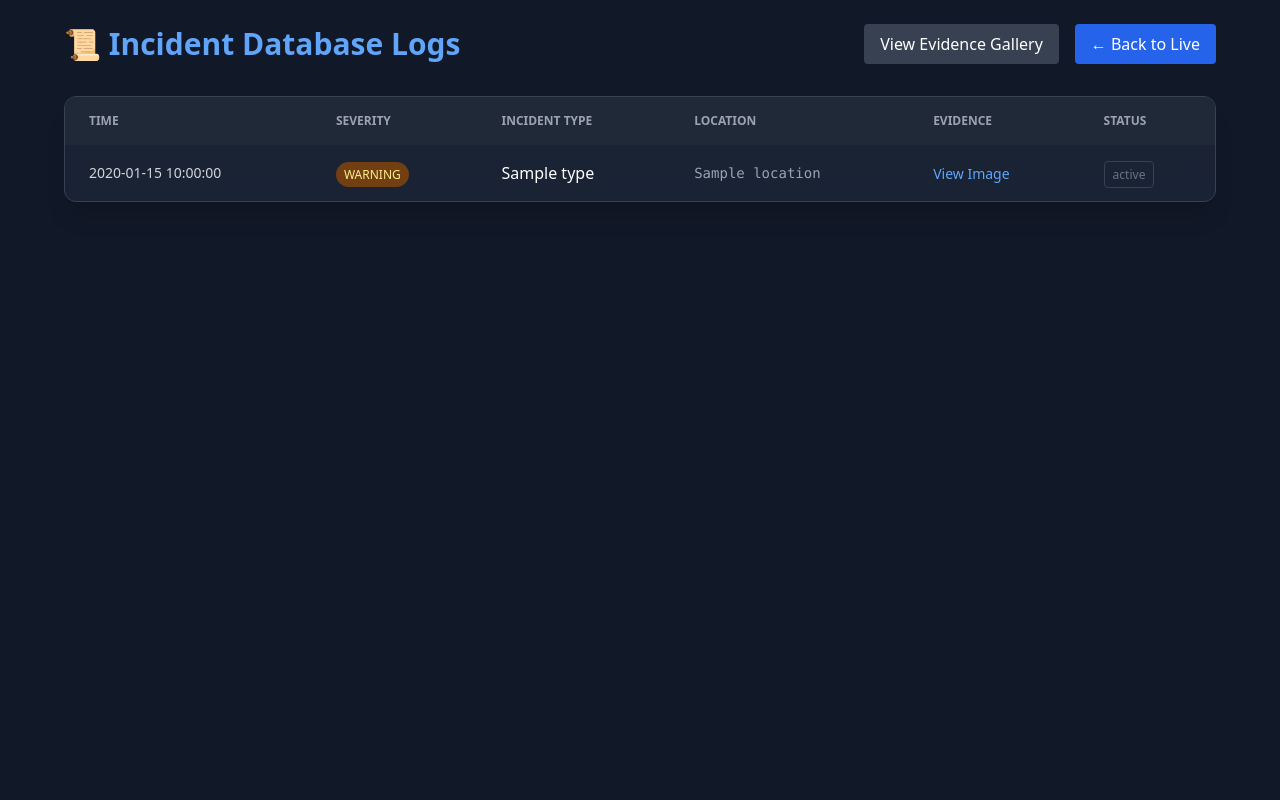
After one commit to sedhuraman7/smart-surveillance-v2, a Flask app: page /logs in a window 1280 px wide. The commit adds this page. Run offline with Flask 3, Linux system fonts and the light colour scheme; a database or web service that is not in the repository returns one stand-in record (values such as "Sample title"); some libraries are stand-ins or nearby versions.

Commit message:
Enhance: Add DB Logs Visualization Page (/logs)

```diff
--- a/server_hub.py
+++ b/server_hub.py
@@ -100,6 +100,12 @@ def gallery():
 
     return render_template('gallery.html', files=files)
 
+@app.route('/logs')
+def view_logs():
+    # Fetch recent logs from MongoDB
+    incidents = db.get_recent_incidents(limit=50)
+    return render_template('logs.html', incidents=incidents)
+
 @app.route('/upload_frame', methods=['POST'])
 def upload_frame():
     """
--- a/templates/index.html
+++ b/templates/index.html
@@ -70,10 +70,10 @@
                     <span class="text-xl">⚙️</span>
                     <span class="text-xs">Sensitivity</span>
                 </button>
-                <a href="/gallery"
+                <a href="/logs"
                     class="glass p-3 rounded-lg hover:bg-white/5 transition flex flex-col items-center gap-2">
-                    <span class="text-xl">📸</span>
-                    <span class="text-xs">View Gallery</span>
+                    <span class="text-xl">📜</span>
+                    <span class="text-xs">View DB Logs</span>
                 </a>
             </div>
         </div>
--- /dev/null
+++ b/templates/logs.html
@@ -0,0 +1,88 @@
+<!DOCTYPE html>
+<html lang="en">
+
+<head>
+    <meta charset="UTF-8">
+    <meta name="viewport" content="width=device-width, initial-scale=1.0">
+    <title>Surveillance Logs</title>
+    <script src="https://cdn.tailwindcss.com"></script>
+    <style>
+        .glass {
+            background: rgba(30, 41, 59, 0.7);
+            backdrop-filter: blur(10px);
+        }
+    </style>
+</head>
+
+<body class="bg-gray-900 text-white min-h-screen p-6">
+    <div class="container mx-auto max-w-6xl">
+        <div class="flex justify-between items-center mb-8">
+            <h1 class="text-3xl font-bold text-blue-400">📜 Incident Database Logs</h1>
+            <div class="flex gap-4">
+                <a href="/gallery" class="bg-gray-700 hover:bg-gray-600 px-4 py-2 rounded">View Evidence Gallery</a>
+                <a href="/" class="bg-blue-600 hover:bg-blue-700 text-white px-4 py-2 rounded">
+                    &larr; Back to Live
+                </a>
+            </div>
+        </div>
+
+        <div class="glass rounded-xl overflow-hidden border border-gray-700 shadow-xl">
+            <table class="w-full text-left">
+                <thead class="bg-gray-800 text-gray-400 uppercase text-xs">
+                    <tr>
+                        <th class="px-6 py-4">Time</th>
+                        <th class="px-6 py-4">Severity</th>
+                        <th class="px-6 py-4">Incident Type</th>
+                        <th class="px-6 py-4">Location</th>
+                        <th class="px-6 py-4">Evidence</th>
+                        <th class="px-6 py-4">Status</th>
+                    </tr>
+                </thead>
+                <tbody class="divide-y divide-gray-700">
+                    {% for log in incidents %}
+                    <tr class="hover:bg-gray-800/50 transition">
+                        <td class="px-6 py-4 text-sm text-gray-300">
+                            {{ log.timestamp.strftime('%Y-%m-%d %H:%M:%S') }}
+                        </td>
+                        <td class="px-6 py-4">
+                            {% if 'CRITICAL' in log.type %}
+                            <span
+                                class="bg-red-900 text-red-200 text-xs px-2 py-1 rounded-full font-bold">CRITICAL</span>
+                            {% else %}
+                            <span class="bg-yellow-900 text-yellow-200 text-xs px-2 py-1 rounded-full">WARNING</span>
+                            {% endif %}
+                        </td>
+                        <td class="px-6 py-4 text-white font-medium">
+                            {{ log.type }}
+                        </td>
+                        <td class="px-6 py-4 text-sm text-gray-400 font-mono">
+                            {{ log.location }}
+                        </td>
+                        <td class="px-6 py-4">
+                            {% if log.image %}
+                            <a href="{{ url_for('serve_evidence', filename=log.image.split('/')[-1]) }}" target="_blank"
+                                class="text-blue-400 hover:underline text-sm">View Image</a>
+                            {% else %}
+                            <span class="text-gray-600 text-xs">No Data</span>
+                            {% endif %}
+                        </td>
+                        <td class="px-6 py-4">
+                            <span class="text-xs text-gray-500 border border-gray-700 px-2 py-1 rounded">{{ log.status
+                                }}</span>
+                        </td>
+                    </tr>
+                    {% else %}
+                    <tr>
+                        <td colspan="6" class="px-6 py-8 text-center text-gray-500">
+                            No incidents recorded in database yet.
+                        </td>
+                    </tr>
+                    {% endfor %}
+                </tbody>
+            </table>
+        </div>
+
+    </div>
+</body>
+
+</html>
```
